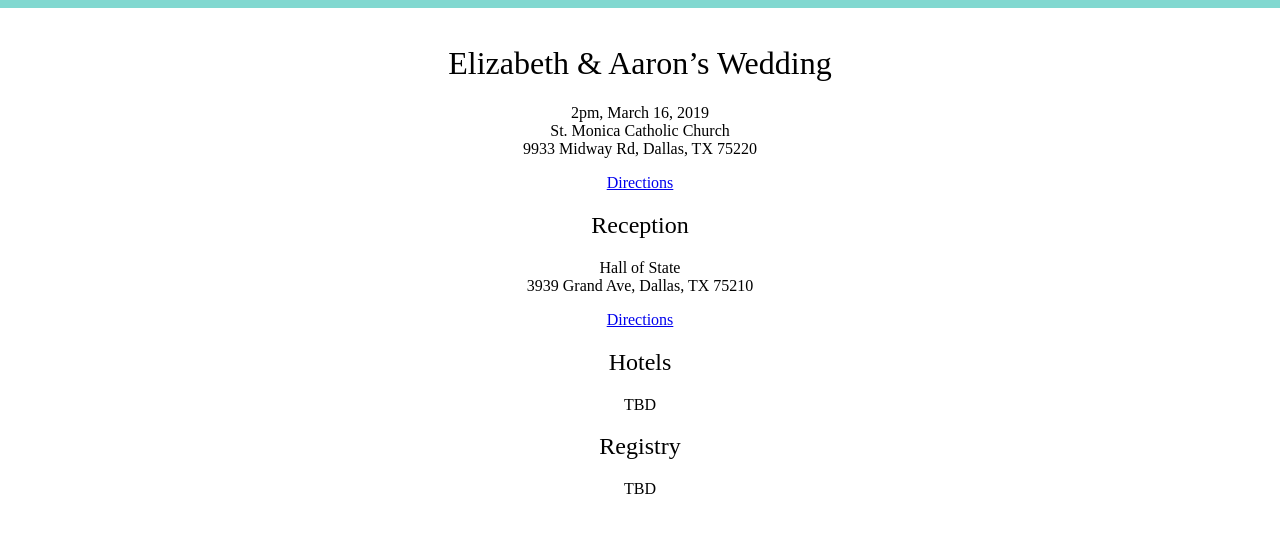
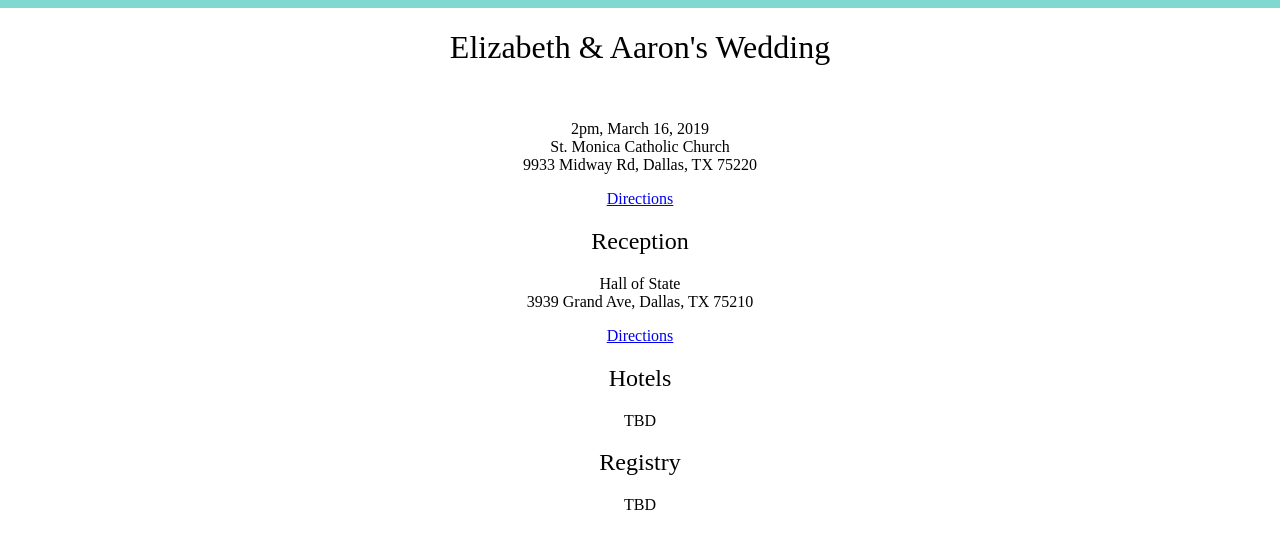
Before and after one commit to breckenedge/meowiedintexas.com, a Jekyll site: the page built from index.md, in a window 1280 px wide. Shown: the top 549 px of the page. Built offline with Jekyll 4.4.1, drawn with Linux system fonts in a browser that asks for light colours; our own code applies the rules of GitHub Pages for plain Markdown files.

Commit message:
Migrate title into header

```diff
--- a/_config.yml
+++ b/_config.yml
@@ -13,7 +13,7 @@
 # you will see them accessed via {{ site.title }}, {{ site.email }}, and so on.
 # You can create any custom variable you would like, and they will be accessible
 # in the templates via {{ site.myvariable }}.
-title: meowiedintexas.com
+title: "Elizabeth & Aaron's Wedding"
 email: aaronbreckenridge@gmail.com
 description: >- # this means to ignore newlines until "baseurl:"
   Write an awesome description for your new site here. You can edit this
--- a/_includes/header.html
+++ b/_includes/header.html
@@ -1,4 +1,5 @@
 <header class="page-header">
   <div class="wrapper">
+    <h1>{{ site.title }}</h1>
   </div>
 </header>
--- a/assets/main.css
+++ b/assets/main.css
@@ -11,6 +11,10 @@ body {
   width: 100%;
 }
 
+header {
+  text-align: center;
+}
+
 main {
   background-color: white;
   padding: 1em;
```
Also changed, not shown: index.md (+0 -3 lines).
